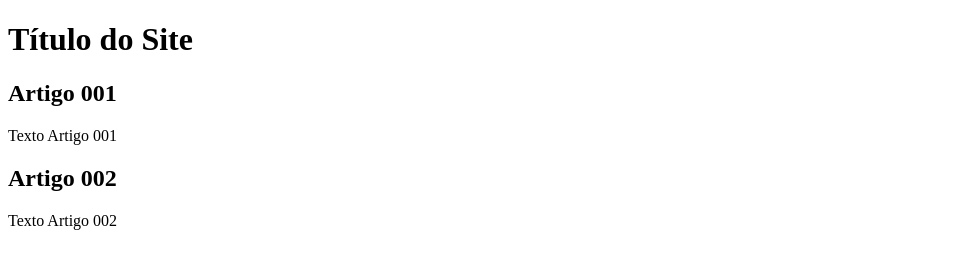
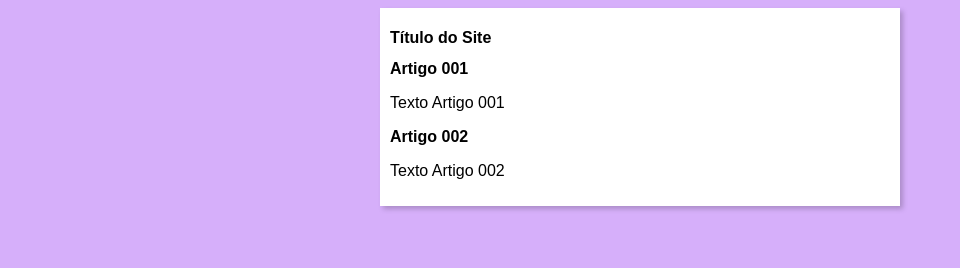
Before and after one commit to fabiano0007/projeto-site, a plain HTML site: page index.html in a window 1280 px wide. Shown: the whole page, without its empty margins (0-960 px from the left). Drawn offline with Linux system fonts and the light colour scheme.

Commit message:
inicie o design

```diff
--- /dev/null
+++ b/estilo/style.css
@@ -0,0 +1,16 @@
+*{
+    font-family: Arial, Helvetica, sans-serif;
+    font-size: 16px;
+}
+
+body{
+    background-color: rgb(214, 175, 250);
+}
+
+main{
+    background-color: white;
+    width: 500px;
+    margin: auto;
+    padding: 10px;
+    box-shadow: 3px 3px 5px rgba(0, 0, 0, 0.205);
+}
--- a/index.html
+++ b/index.html
@@ -5,6 +5,7 @@
     <meta http-equiv="X-UA-Compatible" content="IE=edge">
     <meta name="viewport" content="width=device-width, initial-scale=1.0">
     <title>Título do Site</title>
+    <link rel="stylesheet" href="estilo/style.css">
 </head>
 <body>
     <main>
```
